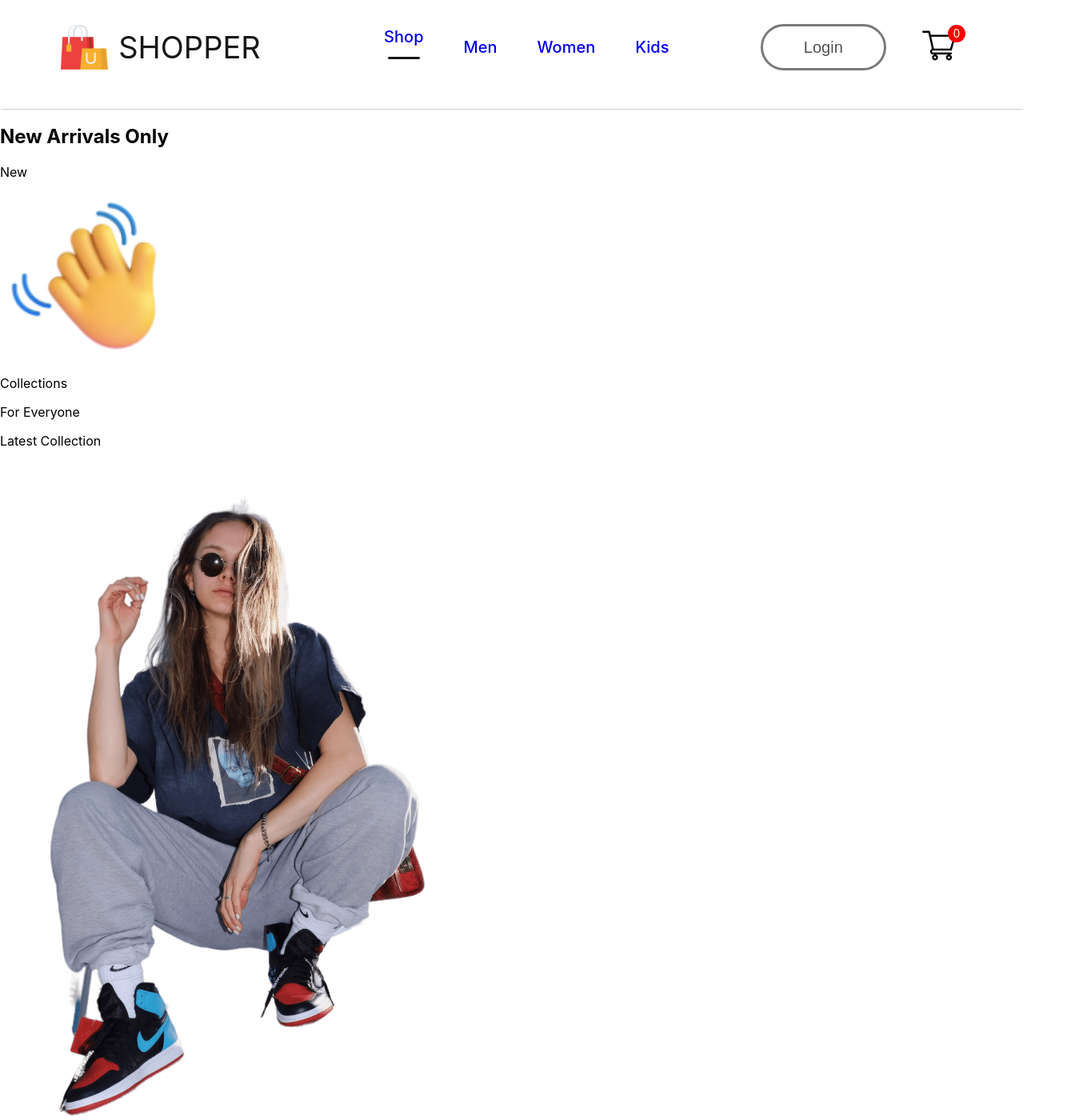
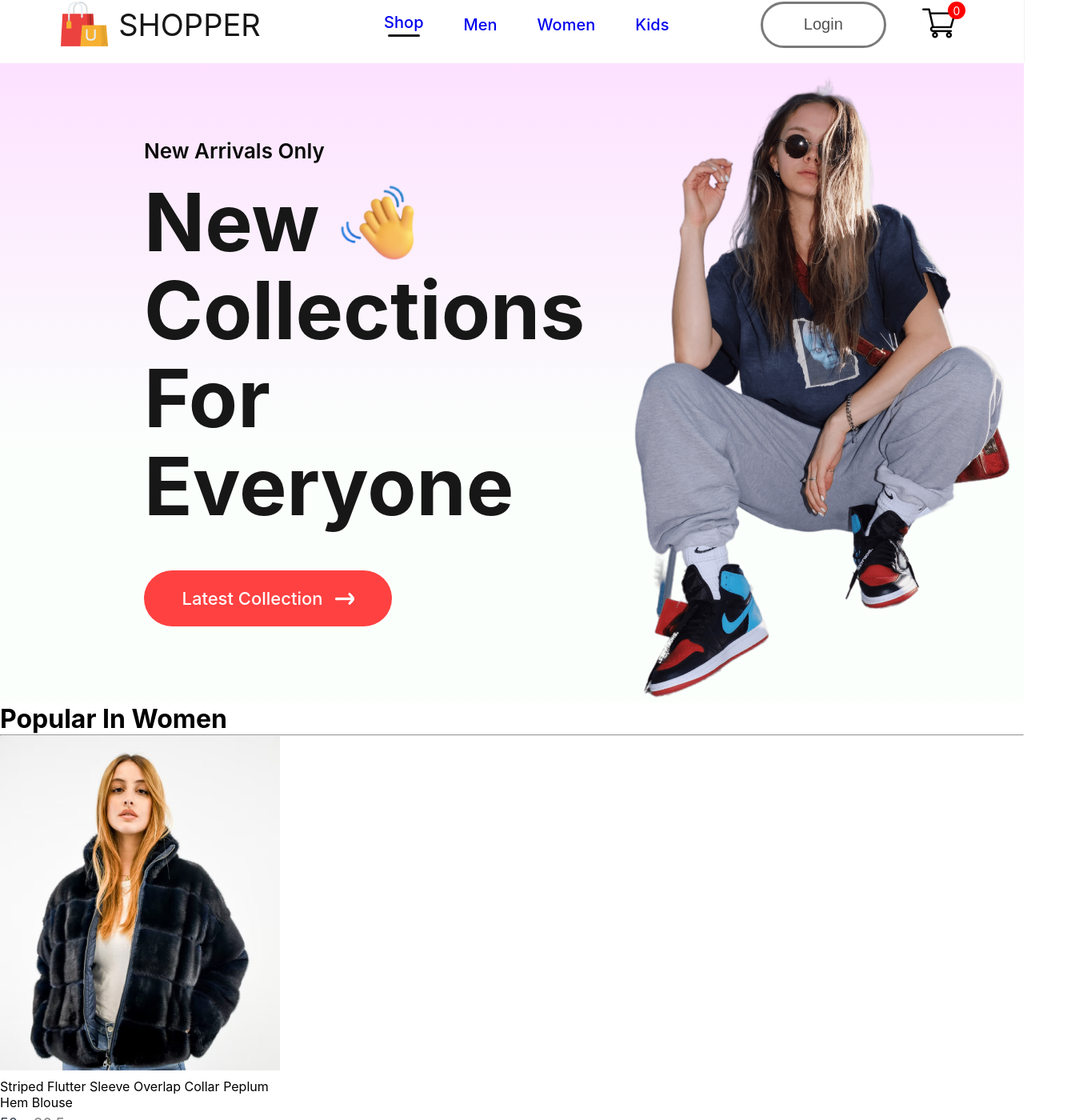
Before and after one commit to NaveKattan/E-Commarce, a React (Create React App) app in the folder client/: page / in a window 1280 px wide. Shown: the part 18-1418 px from the top of the page at 80% size, 1344 px wide, since content can reach past the window. Built offline with nearby package versions, Linux system fonts and the light colour scheme.

Commit message:
popular items without css

```diff
--- a/client/src/Components/Hero/Hero.css
+++ b/client/src/Components/Hero/Hero.css
@@ -0,0 +1,59 @@
+.hero {
+    height: 100vh;
+    background: linear-gradient(180deg, #fde1ff, #e1ffea22 60%);
+    display: flex;
+}
+
+.hero-left {
+    flex: 1;
+    display: flex;
+    flex-direction: column;
+    justify-content: center;
+    gap: 20px;
+    padding-left: 180px;
+    line-height: 1.1;
+}
+
+.hero-left h2 {
+    color: #090909;
+    font-size: 26px;
+    font-weight: 600;
+}
+
+.hero-left p {
+    color: #171717;
+    font-size: 100px;
+    font-weight: 700;
+}
+
+.hand-icon {
+    display: flex;
+    align-items: center;
+    gap: 20px;
+}
+
+.hand-icon img {
+    width: 105px;
+}
+
+.hero-latest-btn {
+    display: flex;
+    justify-content: center;
+    align-items: center;
+    gap: 15px;
+    width: 310px;
+    height: 70px;
+    border-radius: 75px;
+    margin-top: 30px;
+    background: #ff4141;
+    color: white;
+    font-size: 22px;
+    font-weight: 500;
+}
+
+.hero-right {
+    flex: 1;
+    display: flex;
+    align-items: center;
+    justify-content: center;
+}
--- /dev/null
+++ b/client/src/Components/Item/Item.css
@@ -0,0 +1,30 @@
+.item {
+    width: 350px;
+}
+
+.item p {
+    margin: 6px 0;
+}
+
+.item-prices {
+    display: flex;
+    gap: 20px;
+}
+
+.item-price-new {
+    color: #374151;
+    font-size: 18px;
+    font-style: 600;
+}
+
+.item-price-old {
+    color: #8c8c8c;
+    font-size: 18px;
+    font-weight: 500;
+    text-decoration: line-through;
+}
+
+.item:hover {
+    transform: scale(1.05);
+    transition: 0.6s;
+}
--- /dev/null
+++ b/client/src/Components/Item/Item.jsx
@@ -0,0 +1,23 @@
+import React from 'react'
+import './Item.css'
+
+function Item(props) {
+  return (
+    <div className='item'>
+      <img src={props.image} alt="" />
+      <p>
+        {props.name}
+      </p>
+      <div className='item-prices'>
+        <div className='item-price-new'>
+            {props.new_price}
+        </div>
+        <div className="item-price-old">
+            {props.old_price}
+        </div>
+      </div>
+    </div>
+  )
+}
+
+export default Item
--- /dev/null
+++ b/client/src/Components/Popular/Popular.jsx
@@ -0,0 +1,19 @@
+import React from 'react'
+import './Popular.css'
+import data_product from '../Assets/data'
+import Item from '../Item/Item'
+
+function Popular() {
+  return (
+    <div className='popular'>
+      <h1>Popular In Women</h1>
+      <hr />
+        <div className="popular-item">{data_product.map((item)=>{
+            return <Item id={item.id} name={item.name} image={item.image} new_price={item.new_price} old_price={item.old_price}/>
+        })}
+        </div>
+    </div>
+  )
+}
+
+export default Popular
--- a/client/src/Pages/Shop.jsx
+++ b/client/src/Pages/Shop.jsx
@@ -1,10 +1,12 @@
 import React from 'react'
 import Hero from '../Components/Hero/Hero'
+import Popular from '../Components/Popular/Popular'
 
 function Shop() {
   return (
     <div>
       <Hero/>
+      <Popular/>
     </div>
   )
 }
--- a/client/src/index.css
+++ b/client/src/index.css
@@ -1,3 +1,7 @@
+*{
+  margin: 0;
+}
+
 body {
   margin: 0;
   font-family: -apple-system, BlinkMacSystemFont, 'Segoe UI', 'Roboto', 'Oxygen',
```
Also changed, not shown: client/src/Components/Popular/Popular.css (added), 1 other file (tests, documents, lock files or other folders).
